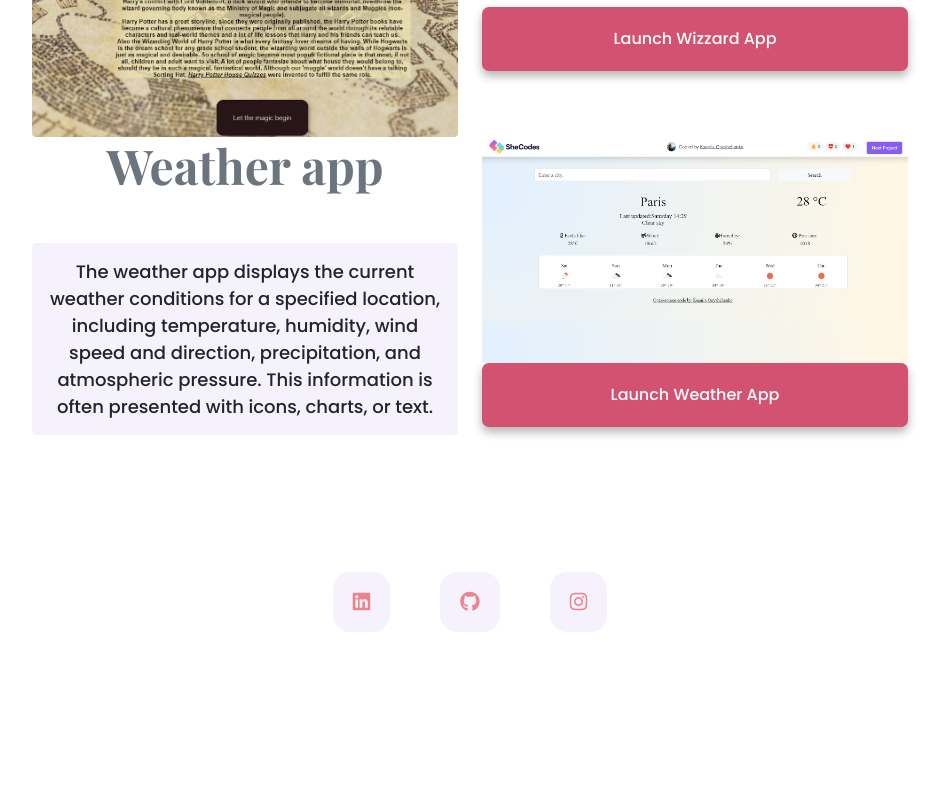
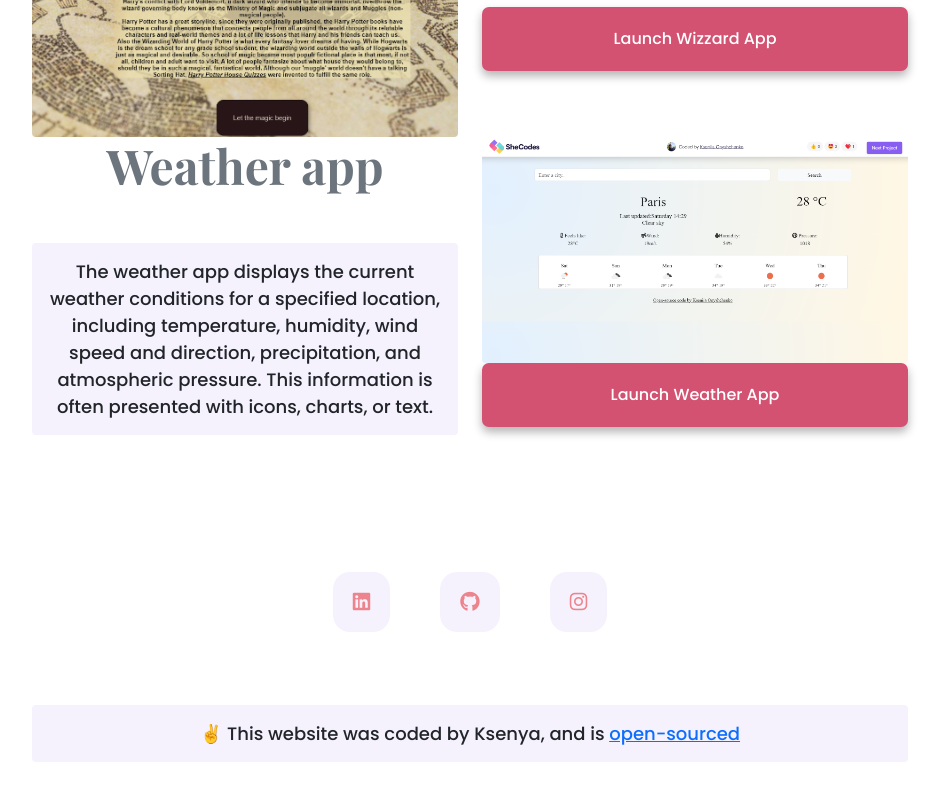
Before and after one commit to Ksenya25/testing-web-aboutme, a website: page index.html in a window 1280 px wide. Shown: the part 648-1448 px from the top of the page, without its empty margins (170-1113 px from the left). Before the commit the page ends 1365 px from the top, so only its background shows below. Drawn offline with nearby package versions, Linux system fonts and the light colour scheme.

Commit message:
Add  link to the Github at the end of index.html

```diff
--- a/index.html
+++ b/index.html
@@ -153,6 +153,15 @@
           ><i class="fa-brands fa-instagram"></i
         ></a>
       </div>
+      <p class="text-center mt-5">
+        ✌️ This website was coded by Ksenya, and is
+        <a
+          href="https://github.com/Ksenya25/testing-web-aboutme/tree/main"
+          target="_blank"
+        >
+          open-sourced
+        </a>
+      </p>
     </footer>
   </body>
 </html>
```
